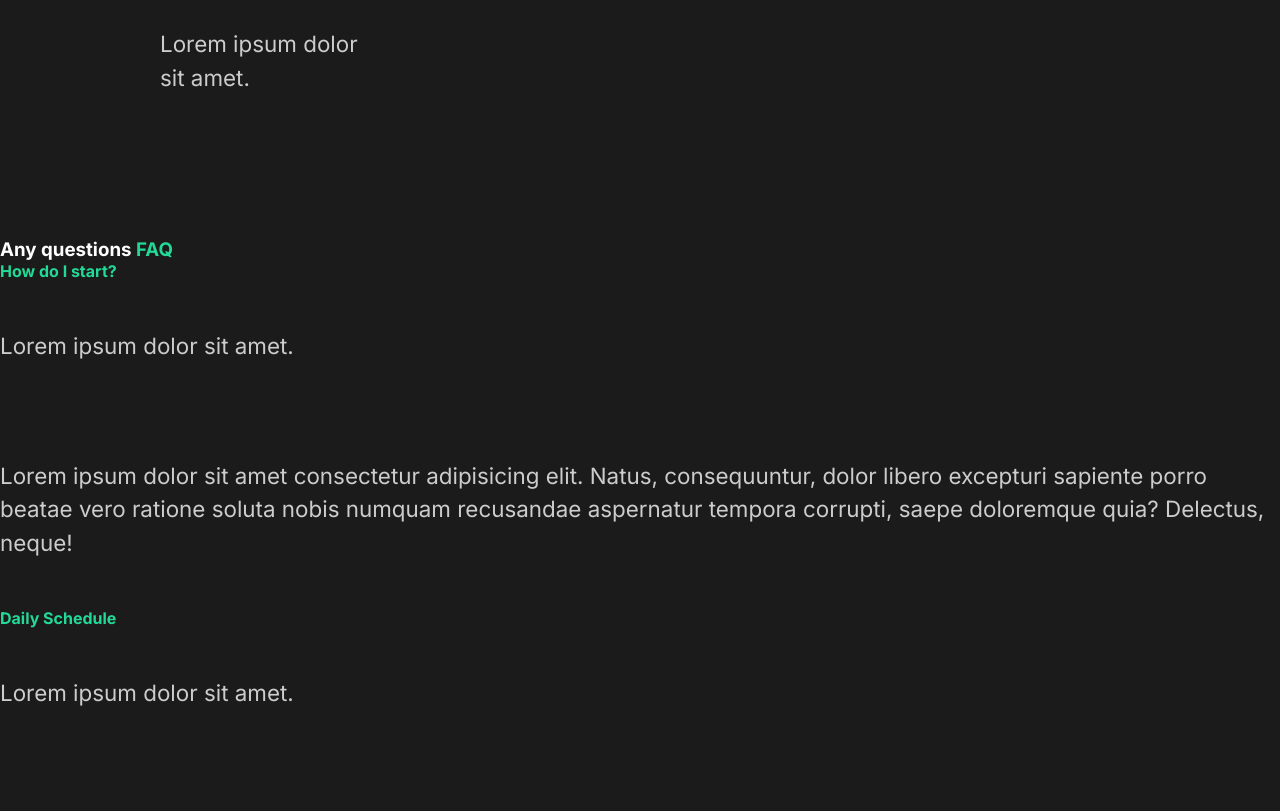
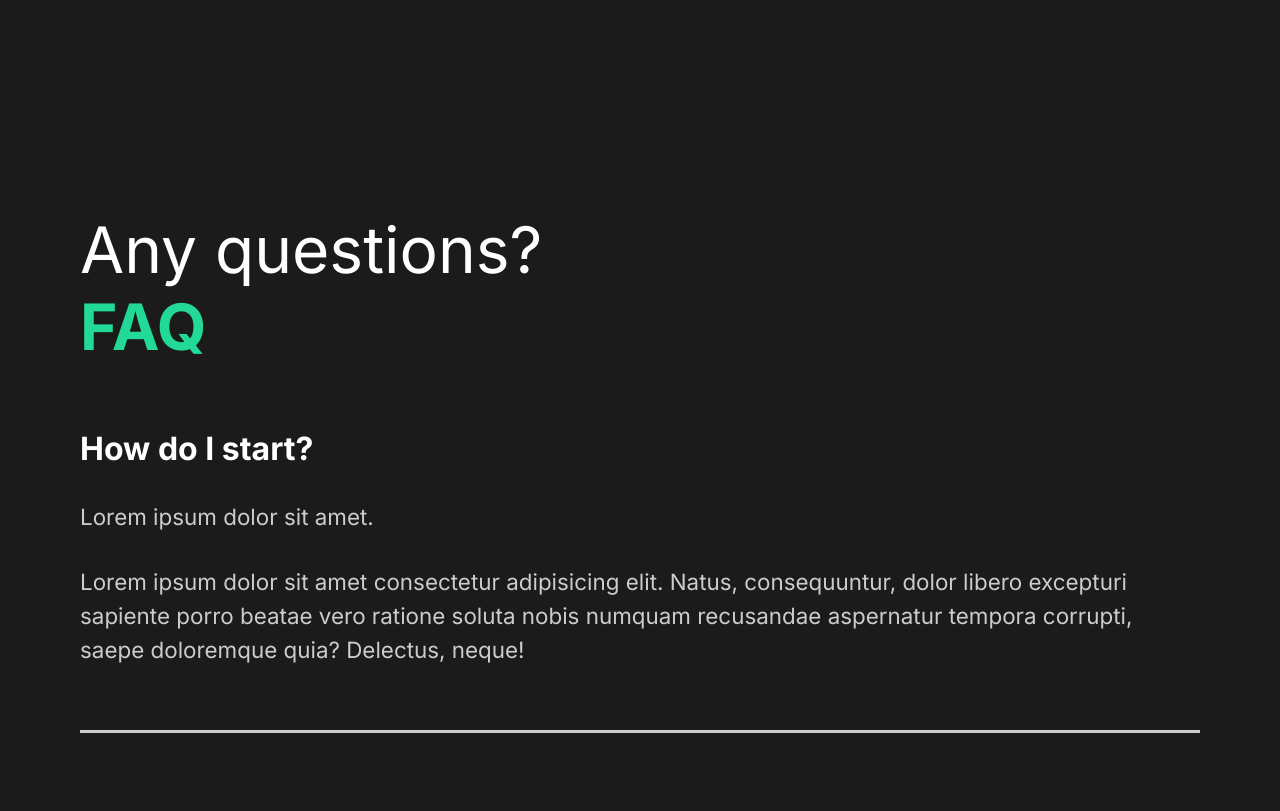
Before and after one commit to Gamilgton/react-capture, a React (Create React App) app: page / in a window 1280 px wide. Shown: the part 1940-2751 px from the top of the page. Built offline with nearby package versions, Linux system fonts and the light colour scheme.

Commit message:
7. Styling Faq Section

```diff
--- a/src/components/AboutSection.js
+++ b/src/components/AboutSection.js
@@ -2,7 +2,7 @@ import React from 'react';
 import home1 from '../img/home1.png';
 
 // Styled
-import styled from 'styled-components';
+// import styled from 'styled-components';
 import {About, Description, Image, Hide} from '../styles';
 
 
--- a/src/components/FaqSection.js
+++ b/src/components/FaqSection.js
@@ -1,9 +1,13 @@
 import React from "react";
+
+//Styles
+import {About, Services, Cards, Card, Description, Image} from '../styles';
+import styled from 'styled-components';
 
 const FaqSection = () => {
     return (
-        <div className="faq">
-            <h3>Any questions <span>FAQ</span></h3>
+        <Faq>
+            <h2>Any questions? <span>FAQ</span></h2>
 
             <div className="question">
                 <h4>How do I start?</h4>
@@ -12,7 +16,7 @@ const FaqSection = () => {
                     <p>Lorem ipsum dolor sit amet.</p>
                     <p>Lorem ipsum dolor sit amet consectetur adipisicing elit. Natus, consequuntur, dolor libero excepturi sapiente porro beatae vero ratione soluta nobis numquam recusandae aspernatur tempora corrupti, saepe doloremque quia? Delectus, neque!</p>
                 </div>
-
+                <div className="faq-line"></div>
             </div>
 
             <div className="question">
@@ -22,6 +26,7 @@ const FaqSection = () => {
                     <p>Lorem ipsum dolor sit amet.</p>
                     <p>Lorem ipsum dolor sit amet consectetur adipisicing elit. Natus, consequuntur, dolor libero excepturi sapiente porro beatae vero ratione soluta nobis numquam recusandae aspernatur tempora corrupti, saepe doloremque quia? Delectus, neque!</p>
                 </div>
+                <div className="faq-line"></div>
 
             </div>
 
@@ -32,6 +37,7 @@ const FaqSection = () => {
                     <p>Lorem ipsum dolor sit amet.</p>
                     <p>Lorem ipsum dolor sit amet consectetur adipisicing elit. Natus, consequuntur, dolor libero excepturi sapiente porro beatae vero ratione soluta nobis numquam recusandae aspernatur tempora corrupti, saepe doloremque quia? Delectus, neque!</p>
                 </div>
+                <div className="faq-line"></div>
 
             </div>
 
@@ -42,11 +48,49 @@ const FaqSection = () => {
                     <p>Lorem ipsum dolor sit amet.</p>
                     <p>Lorem ipsum dolor sit amet consectetur adipisicing elit. Natus, consequuntur, dolor libero excepturi sapiente porro beatae vero ratione soluta nobis numquam recusandae aspernatur tempora corrupti, saepe doloremque quia? Delectus, neque!</p>
                 </div>
+                <div className="faq-line"></div>
 
             </div>
 
-        </div>
+        </Faq>
     );
 };
 
+const Faq = styled(About)`
+
+    display: block;
+
+    span {
+        display: block;
+    }
+
+    h2 {
+        padding-bottom: 2rem;
+        font-weight: lighter;
+    }
+
+    .faq-line {
+        background: #ccc;
+        height: 0.2rem;
+        margin: 2rem 0;
+        width: 100%;
+    }
+
+    .question {
+        padding: 2rem 0;
+        cursor: pointer;
+    }
+
+    .answer {
+        padding: 1rem 0;
+
+        p {
+            padding: 1rem 0;
+        }
+    }
+
+
+
+`;
+
 export default FaqSection;
--- a/src/components/GlobalStyle.js
+++ b/src/components/GlobalStyle.js
@@ -46,7 +46,8 @@ h3 {
 
 h4 {
     font-weight: bold;
-    color: #23d997;
+    font-size: 2rem;
+    /* color: #23d997; */
 }
 
 span {
--- a/src/components/ServicesSection.js
+++ b/src/components/ServicesSection.js
@@ -8,8 +8,8 @@ import teamwork from '../img/teamwork.svg';
 import home2 from '../img/home2.png';
 
 //Styles
-import {Services, Cards, Description, Image} from '../styles';
-import styled from 'styled-components';
+import {Services, Cards, Card, Description, Image} from '../styles';
+// import styled from 'styled-components';
 
 
 const ServicesSection = () => {
@@ -92,21 +92,21 @@ const ServicesSection = () => {
 
 // `;
 
-const Card = styled.div`
+// const Card = styled.div`
 
-    flex-basis: 20rem;
-    .icon {
-        display: flex;
-        align-items: center;
+//     flex-basis: 20rem;
+//     .icon {
+//         display: flex;
+//         align-items: center;
 
-        h3 {
-            margin-left: 1rem;
-            background: white;
-            color: black;
-            padding: 1rem;
-        }
-    }
+//         h3 {
+//             margin-left: 1rem;
+//             background: white;
+//             color: black;
+//             padding: 1rem;
+//         }
+//     }
 
-`;
+// `;
 
 export default ServicesSection;
--- a/src/styles.js
+++ b/src/styles.js
@@ -7,7 +7,7 @@ export const About = styled.div`
     display: flex;
     align-items: center;
     justify-content: space-between;
-    padding: 5rem 10rem;
+    padding: 5rem;
     color: white;
 `;
 
@@ -48,6 +48,7 @@ export const Services = styled(About)`
 
 `;
 
+// Cards Section /////////////////////////////////////
 export const Cards = styled.div`
 
 display: flex;
@@ -57,3 +58,21 @@ flex-wrap: wrap;
 /* background-color: #3f0606; */
 
 `;
+
+export const Card = styled.div`
+
+    flex-basis: 20rem;
+    .icon {
+        display: flex;
+        align-items: center;
+
+        h3 {
+            margin-left: 1rem;
+            background: white;
+            color: black;
+            padding: 1rem;
+        }
+    }
+
+`;
+//////////////////////////////////////////////////////
```
Also changed, not shown: 1 other file (tests, documents, lock files or other folders).
